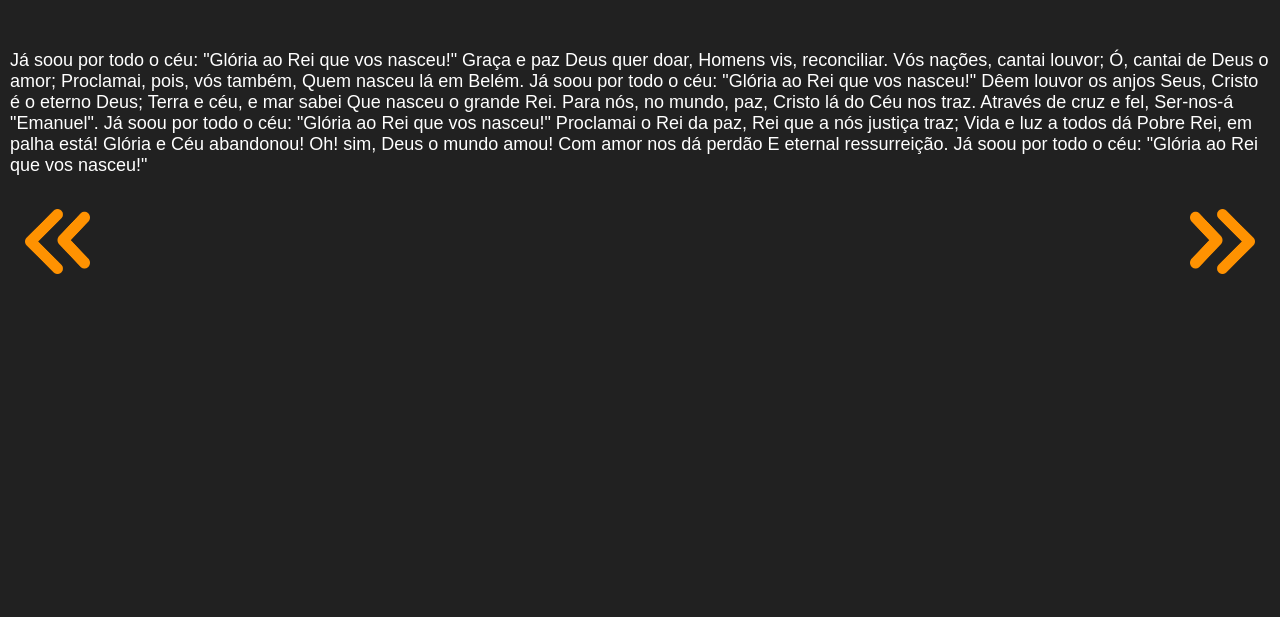
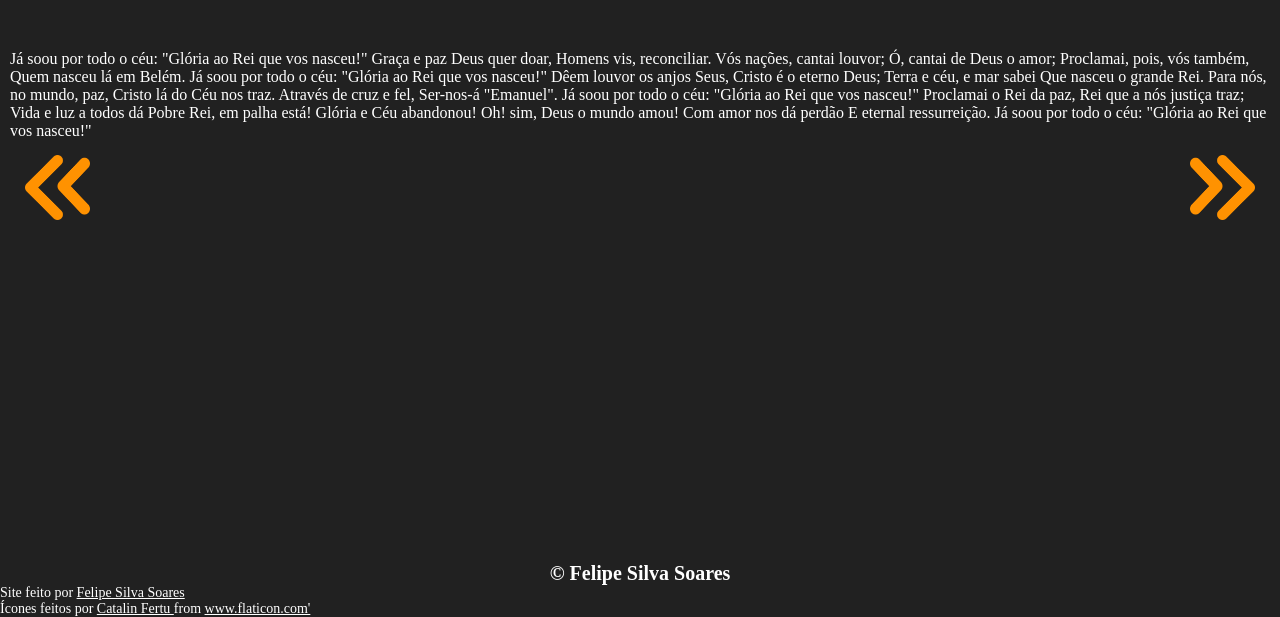
Before and after one commit to Fallks03/Musical-de-Natal, a plain HTML site: page telas/gloria-ao-rei-que-vos-nasceu.html in a window 1280 px wide. Shown: the part 183-800 px from the top of the page. Drawn offline with Linux system fonts and the light colour scheme.

Commit message:
fiz uma div para os textos das musicas e coloquei o footer no fim das paginas

```diff
--- a/telas/gloria-ao-rei-que-vos-nasceu.html
+++ b/telas/gloria-ao-rei-que-vos-nasceu.html
@@ -16,7 +16,7 @@
             <h1>Gloria ao Rei Que Vos Nasceu</h1>
         </div>
 
-        <p>
+        <div>
             Já soou por todo o céu:
             "Glória ao Rei que vos nasceu!"
             Graça e paz Deus quer doar,
@@ -49,12 +49,20 @@
             E eternal ressurreição.
             Já soou por todo o céu:
             "Glória ao Rei que vos nasceu!"
-        </p>
+        </div>
 
         <div class="setasNavegacao">
             <a href="nasceu-jesus.html"><img style="transform: scaleX(-1);" src="../imagens/icone-de-seta.png" alt="Anterior"></a>
             <a href="noite-santa.html"><img src="../imagens/icone-de-seta.png" alt="Proxima"></a>
         </div>
     </main>
+
+    <footer>
+        <div style="text-align: center; font-size: 20px; font-weight: 700;">© Felipe Silva Soares</div>
+        <div style="font-size: 14px;">
+            <div>Site feito por <a href="https://www.instagram.com/flip_.ss/">Felipe Silva Soares</a></div>
+            <div> Ícones feitos por <a href="https://www.flaticon.com/br/autores/catalin-fertu" title="Catalin Fertu"> Catalin Fertu </a> from <a href="https://www.flaticon.com/br/" title="Flaticon">www.flaticon.com'</a></div>
+        </div>
+    </footer>
 </body>
 </html>
```
Also changed, not shown: telas/nasceu-jesus.html (+10 -2 lines), telas/noite-de-paz.html (+9 -2 lines), telas/noite-santa.html (+9 -2 lines), telas/soou-em-meio-a-noite-luz.html (+10 -2 lines).
